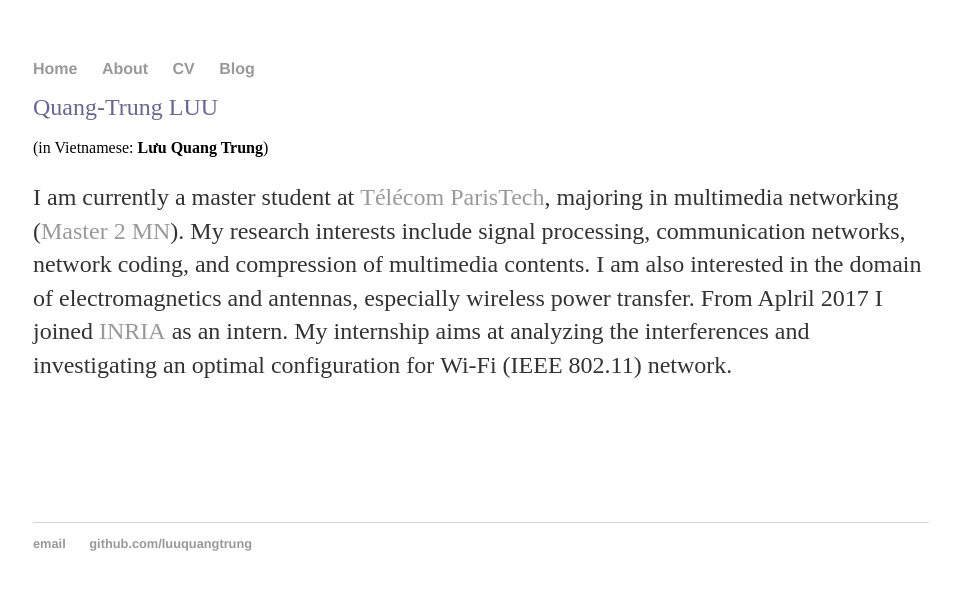
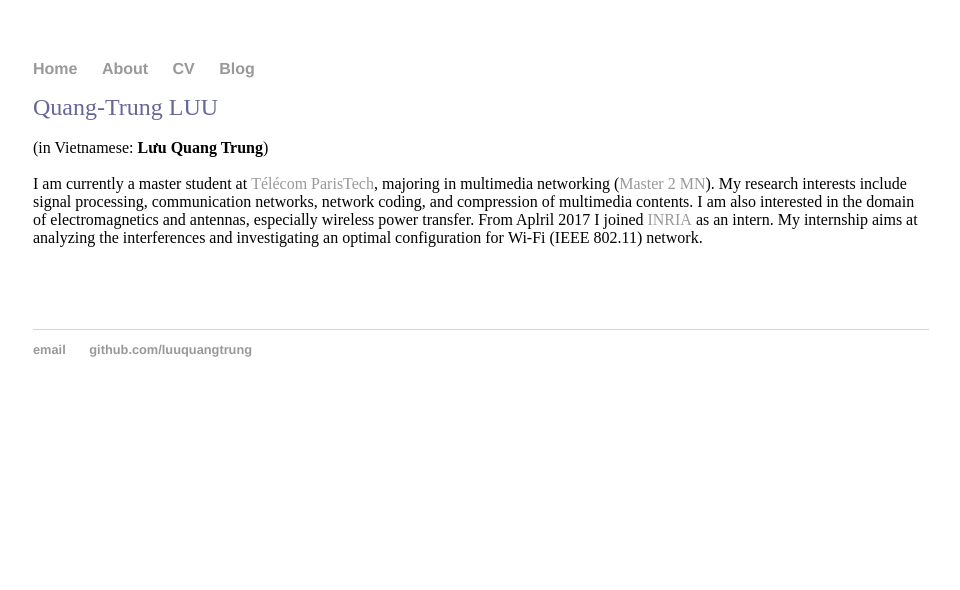
Before and after one commit to luuquangtrung/luuquangtrung.github.io_v1, a Jekyll site: the page built from index.html, in a window 1280 px wide. Shown: the top 590 px of the page, without its empty margins (159-1119 px from the left). Built offline with Jekyll 4.4.1, drawn with Linux system fonts in a browser that asks for light colours.

Commit message:
Update index.html

```diff
--- a/index.html
+++ b/index.html
@@ -6,7 +6,6 @@
 <div><span style="color: #666699; font-size: x-large;">Quang-Trung LUU</span></div>
 <div>&nbsp;</div>
 <div>(in Vietnamese:&nbsp;<strong>Lưu Quang Trung</strong>)</div>
-<p>I am currently a master student at&nbsp;<a href="http://www.telecom-paristech.fr/" target="_blank" rel="nofollow">T&eacute;l&eacute;com ParisTech</a>, majoring in multimedia networking (<a href="https://www.universite-paris-saclay.fr/fr/formation/master/m2-multimedia-networking-mn#presentation-m2" target="_blank" rel="nofollow">Master 2 MN</a>). My research interests include signal processing, communication networks, network coding, and compression of multimedia contents. I am also interested in the domain of electromagnetics and antennas, especially wireless power transfer. From Aplril 2017 I joined <a href="https://team.inria.fr/dante/">INRIA</a>&nbsp;as an intern. My internship aims at analyzing the interferences&nbsp;and investigating an optimal configuration for&nbsp;Wi-Fi (IEEE 802.11) network.</p>
+<div>&nbsp;</div>
+I am currently a master student at&nbsp;<a href="http://www.telecom-paristech.fr/" target="_blank" rel="nofollow">T&eacute;l&eacute;com ParisTech</a>, majoring in multimedia networking (<a href="https://www.universite-paris-saclay.fr/fr/formation/master/m2-multimedia-networking-mn#presentation-m2" target="_blank" rel="nofollow">Master 2 MN</a>). My research interests include signal processing, communication networks, network coding, and compression of multimedia contents. I am also interested in the domain of electromagnetics and antennas, especially wireless power transfer. From Aplril 2017 I joined <a href="https://team.inria.fr/dante/">INRIA</a>&nbsp;as an intern. My internship aims at analyzing the interferences&nbsp;and investigating an optimal configuration for&nbsp;Wi-Fi (IEEE 802.11) network.&nbsp;</div>
 <p>&nbsp;</p>
-</div>
-<p>&nbsp;</p>
```
